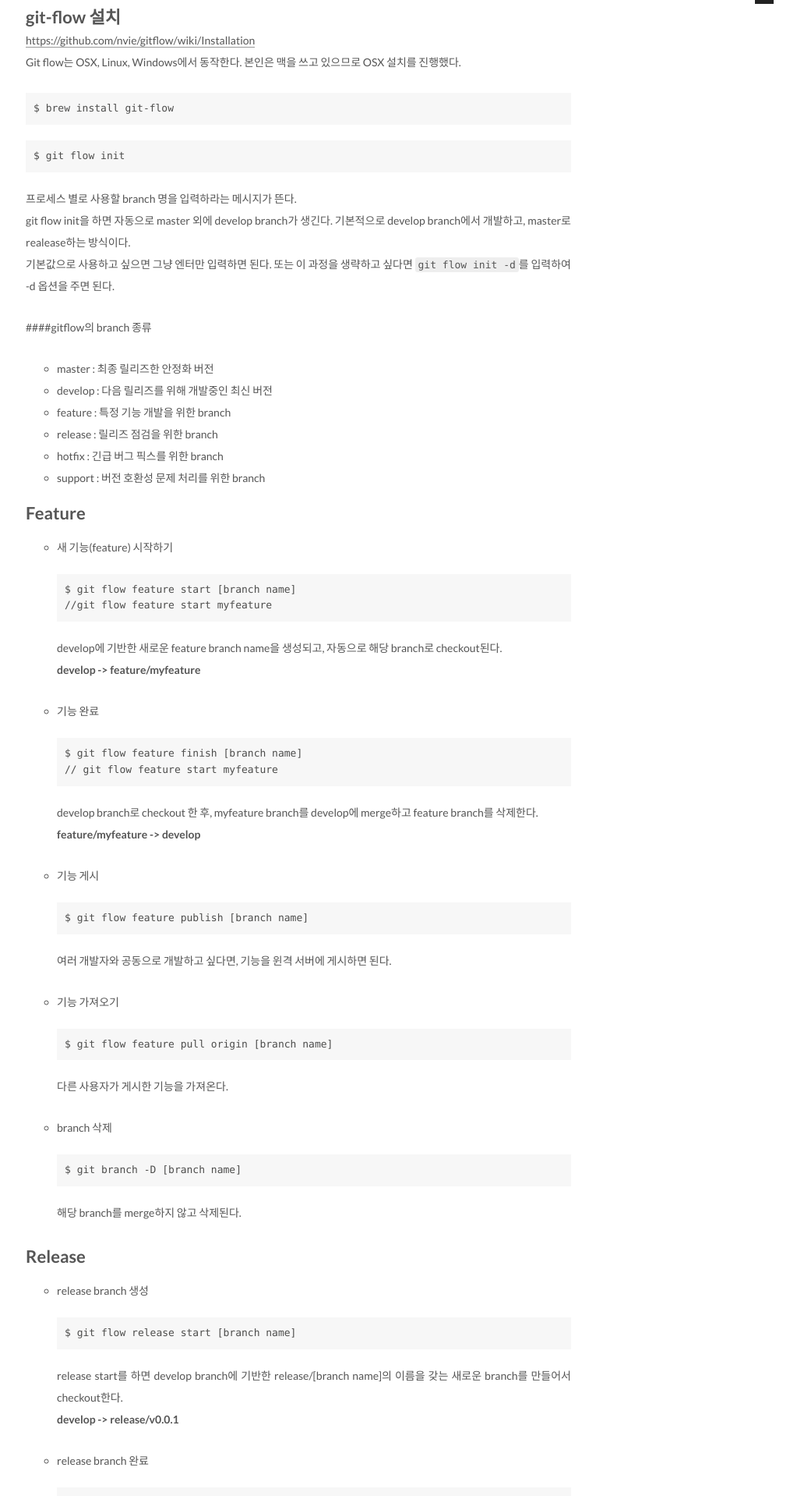
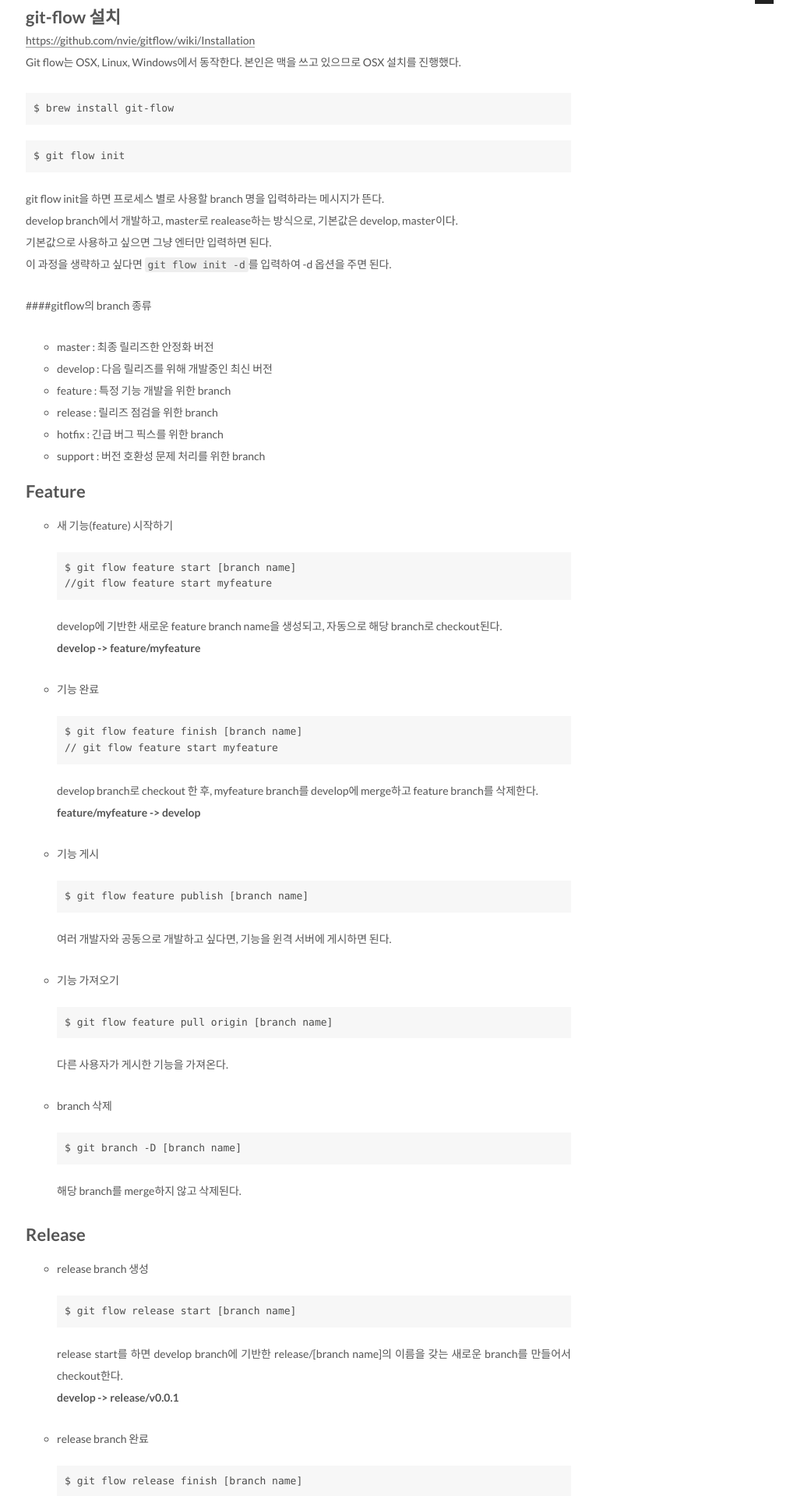
Before and after one commit to groovypark/groovypark.github.io, a Jekyll site: the page built from _posts/2018-01-02-git-flow-사용하기.md, in a window 1280 px wide. Shown: the part 995-2913 px from the top of the page at 78% size, without its empty margins (257-1280 px from the left). Built offline with Jekyll 4.4.1, drawn with Linux system fonts in a browser that asks for light colours; some of the changed text lies outside the part shown.

Commit message:
Update git-flow 사용하기

````diff
--- a/_posts/2018-01-02-git-flow-사용하기.md
+++ b/_posts/2018-01-02-git-flow-사용하기.md
@@ -23,9 +23,10 @@ $ brew install git-flow
 ```
 $ git flow init
 ```
-프로세스 별로 사용할 branch 명을 입력하라는 메시지가 뜬다.<br/>
-git flow init을 하면 자동으로 master 외에 develop branch가 생긴다. 기본적으로 develop branch에서 개발하고, master로 realease하는 방식이다.<br/>
-기본값으로 사용하고 싶으면 그냥 엔터만 입력하면 된다. 또는 이 과정을 생략하고 싶다면 `git flow init -d`를 입력하여 -d 옵션을 주면 된다.
+git flow init을 하면 프로세스 별로 사용할 branch 명을 입력하라는 메시지가 뜬다.<br/>
+develop branch에서 개발하고, master로 realease하는 방식으로, 기본값은 develop, master이다.<br/>
+기본값으로 사용하고 싶으면 그냥 엔터만 입력하면 된다.<br/>
+이 과정을 생략하고 싶다면 `git flow init -d`를 입력하여 -d 옵션을 주면 된다.
 
 ####gitflow의 branch 종류
 * master : 최종 릴리즈한 안정화 버전
@@ -84,7 +85,8 @@ release start를 하면 develop branch에 기반한 release/[branch name]의 이
 ```
 $ git flow release finish [branch name]
 ```
-release branch의 코드를 master branch에 merge하고, release의 이름으로 태그를 등록한다. release를 develop branch로 재병합(back-merge)하고, release branch를 삭제한다.
+release branch의 코드를 master branch에 merge하고, release의 이름으로 태그를 등록한다.<br/>
+release를 develop branch로 재병합(back-merge)하고, release branch를 삭제한다.
 
 # Hotfix
 
````
